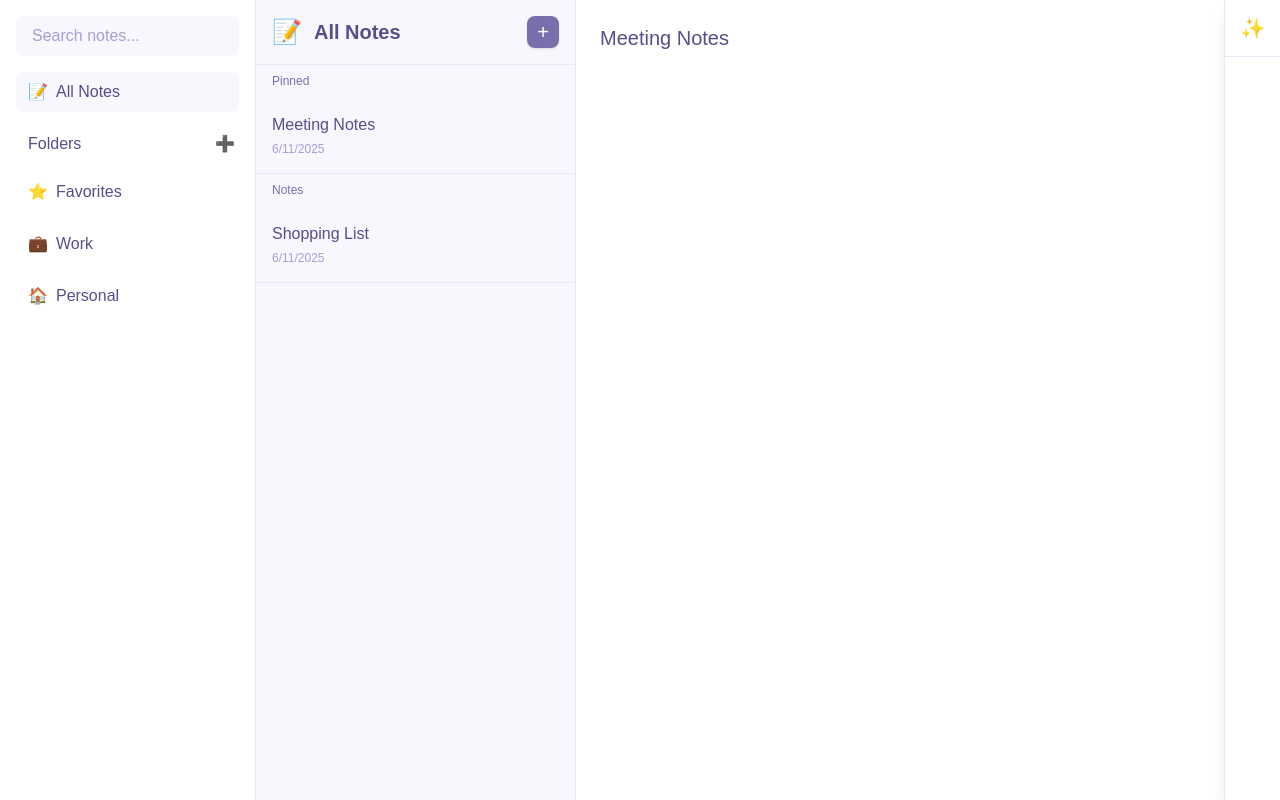
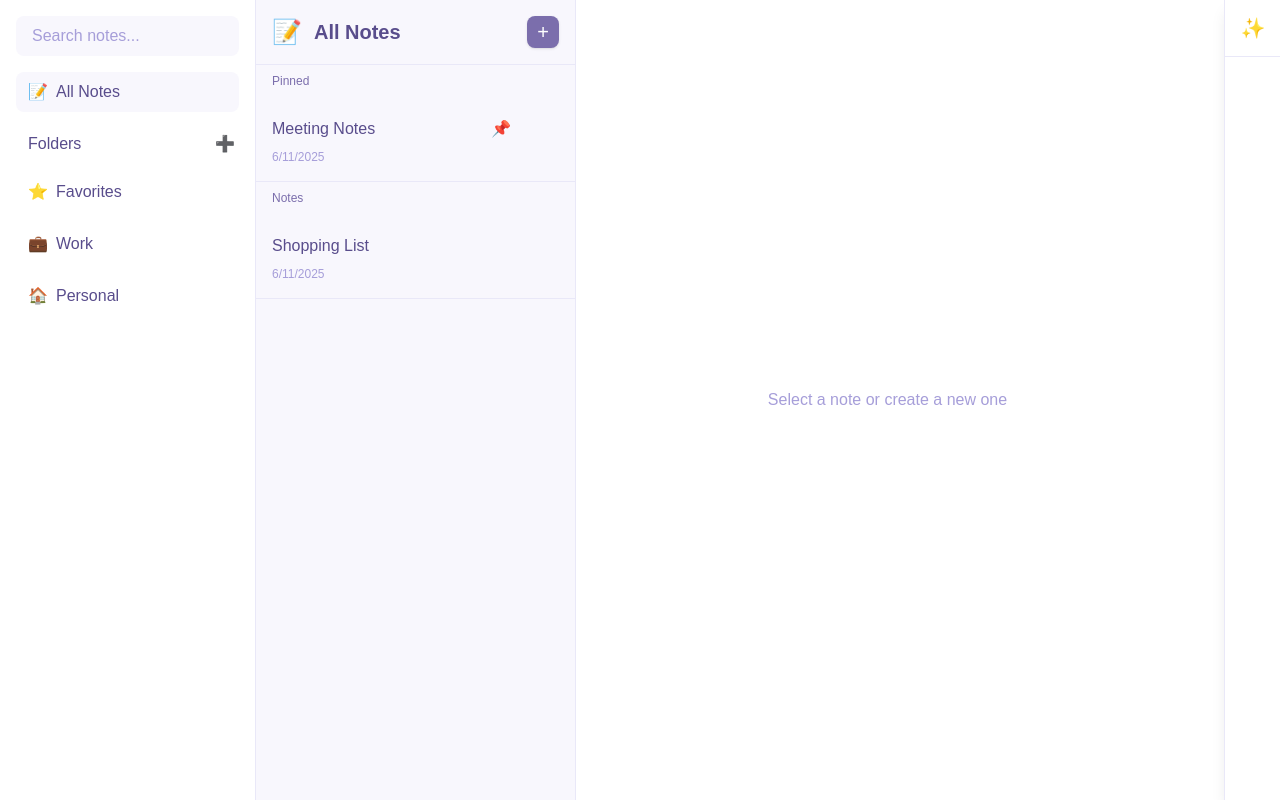
Before and after one commit to ecemkalinsaz/note-taking-app, a Next.js app: page /folders/all in a window 1280 px wide. Built offline with nearby package versions, Linux system fonts and the light colour scheme.

Commit message:
Refactor NoteList and add NoteDetails component for improved note management and editing functionality

```diff
--- /dev/null
+++ b/components/NoteDetails.jsx
@@ -0,0 +1,253 @@
+'use client'
+import { useState, useRef, useEffect } from 'react'
+
+export default function NoteDetails({
+  note,
+  isCreating,
+  isEditing,
+  onSave,
+  onUpdate,
+  onCancel
+}) {
+  // Initialize with empty values
+  const [editingNote, setEditingNote] = useState({
+    title: '',
+    content: ''
+  })
+  const textareaRef = useRef(null)
+  const [showFontSize, setShowFontSize] = useState(false)
+  const [showColors, setShowColors] = useState(false)
+  const [selectedSize, setSelectedSize] = useState('3')
+  const [selectedColor, setSelectedColor] = useState('#594d8c')
+
+  // Reset both title and content when isCreating changes
+  useEffect(() => {
+    if (isCreating) {
+      setEditingNote({
+        title: '',
+        content: ''
+      })
+      // Clear the contentEditable div content
+      if (textareaRef.current) {
+        textareaRef.current.innerHTML = ''
+      }
+    } else if (isEditing && note) {
+      setEditingNote({
+        title: note.title,
+        content: note.content
+      })
+      if (textareaRef.current) {
+        textareaRef.current.innerHTML = note.content || ""
+      }
+    } else if (note) {
+      setEditingNote({
+        title: note.title,
+        content: note.content
+      })
+    }
+  }, [isCreating, isEditing, note])
+
+  const handleFormat = (command, value = null) => {
+    document.execCommand(command, false, value)
+    textareaRef.current?.focus()
+  }
+
+  const fontSizes = [
+    { label: 'Small', value: '1', size: '13px' },
+    { label: 'Normal', value: '3', size: '15px' },
+    { label: 'Medium', value: '4', size: '16px' },
+    { label: 'Large', value: '5', size: '18px' },
+    { label: 'Extra Large', value: '6', size: '20px' }
+  ]
+
+  const textColors = [
+    { label: 'Default', value: '#594d8c' },
+    { label: 'Purple', value: '#7b6eac' },
+    { label: 'Red', value: '#e44747' },
+    { label: 'Green', value: '#47e447' },
+    { label: 'Blue', value: '#4747e4' }
+  ]
+
+  const formatOptions = [
+    {
+      icon: '↶',
+      command: 'undo',
+      title: 'Undo'
+    },
+    {
+      icon: '↷',
+      command: 'redo',
+      title: 'Redo'
+    },
+    { icon: 'B', command: 'bold', title: 'Bold' },
+    { icon: 'I', command: 'italic', title: 'Italic' },
+    { icon: 'U', command: 'underline', title: 'Underline' },
+    { icon: 'S', command: 'strikeThrough', title: 'Strike through' },
+    {
+      icon: '•',
+      command: 'insertUnorderedList',
+      title: 'Bullet list'
+    },
+    {
+      icon: '1.',
+      command: 'insertOrderedList',
+      title: 'Number list'
+    }
+  ]
+
+  const handleSave = () => {
+    const noteData = {
+      title: editingNote.title,
+      content: textareaRef.current.innerHTML
+    }
+
+    if (isEditing && note) {
+      onUpdate({ ...noteData, id: note.id })
+    } else {
+      onSave(noteData)
+    }
+  }
+
+  return (
+    <div className="flex-1 bg-white pr-20">
+      {(isCreating || isEditing) ? (
+        <div className="h-full relative">
+          <div className="p-6">
+            <input
+              type="text"
+              placeholder="Note title"
+              value={editingNote.title}
+              onChange={(e) => setEditingNote(prev => ({ ...prev, title: e.target.value }))}
+              className="w-full text-xl font-medium text-[#594d8c] placeholder-[#a69ed9] bg-transparent focus:outline-none"
+            />
+            <div
+              ref={textareaRef}
+              contentEditable
+              className="w-full h-[calc(100vh-300px)] mt-4 text-[#594d8c] focus:outline-none"
+              onInput={(e) => setEditingNote(prev => ({ ...prev, content: e.target.innerHTML }))}
+              placeholder="Start writing..."
+            />
+          </div>
+
+          {/* Formatting Toolbar */}
+          <div className="absolute bottom-[68px] left-0 right-0 p-2 bg-white border-t border-[#e9e8f8] flex items-center space-x-2">
+            {/* Font Size Button */}
+            <div className="relative">
+              <button
+                onClick={() => setShowFontSize(!showFontSize)}
+                className="px-3 py-2 flex items-center space-x-2 hover:bg-[#f8f7fd] rounded text-[#594d8c] transition-colors"
+              >
+                <span className="text-sm">
+                  {fontSizes.find(s => s.value === selectedSize)?.label || 'Size'}
+                </span>
+                <span className="text-xs">▼</span>
+              </button>
+
+              {showFontSize && (
+                <div className="absolute bottom-full left-0 mb-1 w-36 bg-white rounded-lg shadow-lg border border-[#e9e8f8] py-1 z-50">
+                  {fontSizes.map(size => (
+                    <button
+                      key={size.value}
+                      onClick={() => {
+                        handleFormat('fontSize', size.value)
+                        setSelectedSize(size.value)
+                        setShowFontSize(false)
+                      }}
+                      className={`w-full px-4 py-2 text-left text-sm hover:bg-[#f8f7fd] transition-colors flex items-center justify-between ${
+                        selectedSize === size.value ? 'text-[#7b6eac] font-medium' : 'text-[#594d8c]'
+                      }`}
+                      style={{ fontSize: size.size }}
+                    >
+                      {size.label}
+                      {selectedSize === size.value && <span>✓</span>}
+                    </button>
+                  ))}
+                </div>
+              )}
+            </div>
+
+            {/* Color Picker Button */}
+            <div className="relative">
+              <button
+                onClick={() => setShowColors(!showColors)}
+                className="px-3 py-2 flex items-center space-x-2 hover:bg-[#f8f7fd] rounded text-[#594d8c] transition-colors"
+              >
+                <div
+                  className="w-4 h-4 rounded-full border border-[#e9e8f8]"
+                  style={{ backgroundColor: selectedColor }}
+                />
+                <span className="text-xs">▼</span>
+              </button>
+
+              {showColors && (
+                <div className="absolute bottom-full left-0 mb-1 w-36 bg-white rounded-lg shadow-lg border border-[#e9e8f8] p-2 z-50">
+                  <div className="grid grid-cols-5 gap-1">
+                    {textColors.map(color => (
+                      <button
+                        key={color.value}
+                        onClick={() => {
+                          handleFormat('foreColor', color.value)
+                          setSelectedColor(color.value)
+                          setShowColors(false)
+                        }}
+                        className={`w-6 h-6 rounded-full border border-[#e9e8f8] hover:scale-110 transition-transform ${
+                          selectedColor === color.value ? 'ring-2 ring-[#7b6eac] ring-offset-2' : ''
+                        }`}
+                        style={{ backgroundColor: color.value }}
+                        title={color.label}
+                      />
+                    ))}
+                  </div>
+                </div>
+              )}
+            </div>
+
+            <div className="h-6 w-[1px] bg-[#e9e8f8] mx-2" />
+
+            {formatOptions.map(option => (
+              <button
+                key={option.command}
+                onClick={() => handleFormat(option.command)}
+                className="p-2 hover:bg-[#f8f7fd] rounded text-[#594d8c] transition-colors"
+                title={option.title}
+              >
+                {option.icon}
+              </button>
+            ))}
+          </div>
+
+          {/* Save/Cancel Buttons */}
+          <div className="absolute bottom-0 left-0 right-0 p-4 bg-white border-t border-[#e9e8f8]">
+            <div className="flex justify-end space-x-2">
+              <button
+                onClick={onCancel}
+                className="px-4 py-2 text-[#594d8c] hover:bg-[#f8f7fd] rounded-lg transition-colors"
+              >
+                Cancel
+              </button>
+              <button
+                onClick={handleSave}
+                className="px-4 py-2 bg-[#7b6eac] hover:bg-[#6a5d9b] text-white rounded-lg transition-colors shadow-sm"
+              >
+                {isEditing ? 'Update Note' : 'Save Note'}
+              </button>
+            </div>
+          </div>
+        </div>
+      ) : note ? ( // Add conditional check for note
+        <div className="p-6">
+          <h1 className="text-xl font-medium text-[#594d8c]">{note.title}</h1>
+          <div
+            className="mt-4 text-[#594d8c]"
+            dangerouslySetInnerHTML={{ __html: note.content }}
+          />
+        </div>
+      ) : (
+        // Show placeholder when no note is selected
+        <div className="h-full flex items-center justify-center text-[#a69ed9]">
+          <p>Select a note or create a new one</p>
+        </div>
+      )}
+    </div>
+  )
+}
--- a/components/NoteList.jsx
+++ b/components/NoteList.jsx
@@ -1,10 +1,9 @@
 'use client'
 import { useState, useEffect } from 'react'
 import { defaultFolders } from '@/data/folders'
-import PinnedNotes from './PinnedNotes'
+import NoteDetails from './NoteDetails'
 
 export default function NoteList({ notes: initialNotes, currentFolder }) {
-  // Get saved notes from localStorage or use initial notes
   const [notes, setNotes] = useState(() => {
     if (typeof window !== 'undefined') {
       const savedNotes = localStorage.getItem('notes')
@@ -12,13 +11,10 @@ export default function NoteList({ notes: initialNotes, currentFolder }) {
     }
     return initialNotes
   })
-
+  const [selectedNote, setSelectedNote] = useState(null)
   const [isCreatingNote, setIsCreatingNote] = useState(false)
-  const [newNote, setNewNote] = useState({
-    title: '',
-    content: ''
-  })
-  const [selectedNote, setSelectedNote] = useState(null)
+  const [isEditing, setIsEditing] = useState(false)
+  const [activeMenu, setActiveMenu] = useState(null)
 
   // Save notes to localStorage whenever they change
   useEffect(() => {
@@ -26,21 +22,19 @@ export default function NoteList({ notes: initialNotes, currentFolder }) {
   }, [notes])
 
   // Update handleSaveNote to actually save the note
-  const handleSaveNote = () => {
-    if (newNote.title.trim() || newNote.content.trim()) {
+  const handleSaveNote = (noteData) => {
     const note = {
       id: Date.now().toString(), // Generate unique ID
-        ...newNote,
+      ...noteData,
       date: new Date().toISOString(),
       folderId: currentFolder,
       isPinned: false,
-        snippet: newNote.content.slice(0, 100) // Create snippet from content
+      snippet: noteData.content.slice(0, 100) // Create snippet from content
     }
 
     setNotes(prevNotes => [...prevNotes, note])
     setIsCreatingNote(false)
     setNewNote({ title: '', content: '' })
-    }
   }
 
   // Get current folder info
@@ -80,10 +74,17 @@ export default function NoteList({ notes: initialNotes, currentFolder }) {
     ))
   }
 
+  const handleDeleteNote = (noteId) => {
+    setNotes(prevNotes => prevNotes.filter(note => note.id !== noteId))
+    if (selectedNote?.id === noteId) {
+      setSelectedNote(null)
+    }
+  }
+
   const NoteCard = ({ note }) => (
-    <div className="p-4 bg-white rounded-lg border border-[#e9e8f8] hover:shadow-md transition-all group">
+    <div className="p-4 bg-white rounded-lg border border-[#e9e8f8] hover:shadow-md transitio-nall group">
       <div className="flex items-start justify-between">
-        <h3 className="font-medium text-[#594d8c]">{note.title}</h3>
+        <h3 className="font-medium text-[#594d8c]">{note.title}</h3>z
         <button
           onClick={() => handleTogglePin(note.id)}
           className="text-[#a69ed9] hover:text-[#7b6eac] transition-colors"
@@ -102,39 +103,113 @@ export default function NoteList({ notes: initialNotes, currentFolder }) {
     setIsCreatingNote(true)
   }
 
+  const handleUpdateNote = (noteData) => {
+    setNotes(prevNotes => prevNotes.map(note =>
+      note.id === noteData.id
+        ? {
+            ...note,
+            ...noteData,
+            date: new Date().toISOString(),
+            snippet: noteData.content.slice(0, 100)
+          }
+        : note
+    ))
+    setIsEditing(false)
+    setSelectedNote(prevNote => ({
+      ...prevNote,
+      ...noteData,
+      date: new Date().toISOString()
+    }))
+  }
+
   const NoteListItem = ({ note }) => (
     <div
-      onClick={() => setSelectedNote(note)}
-      className={`flex items-start p-4 hover:bg-[#f8f7fd] border-b border-[#e9e8f8] cursor-pointer group transition-colors ${
+      onClick={() => {
+        setSelectedNote(note)
+        setIsCreatingNote(false)
+        setIsEditing(false)
+      }}
+      className={`flex items-start p-4 hover:bg-[#f8f7fd] border-b border-[#e9e8f8] cursor-pointer group transition-colors relative ${
         selectedNote?.id === note.id ? 'bg-[#f8f7fd]' : ''
       }`}
     >
-      <div className="w-64 pr-6">
+      <div className="flex-1 pr-4">
         <div className="flex items-center justify-between">
           <h3 className="font-medium text-[#594d8c] truncate">{note.title}</h3>
+          <div className="flex items-center space-x-2">
+            {note.isPinned && (
+              <span className="text-[#a69ed9]">📌</span>
+            )}
             <button
               onClick={(e) => {
                 e.stopPropagation()
-              handleTogglePin(note.id)
+                setActiveMenu(activeMenu === note.id ? null : note.id)
               }}
-            className="text-[#a69ed9] hover:text-[#7b6eac] transition-colors opacity-0 group-hover:opacity-100"
+              className="text-[#a69ed9] hover:text-[#7b6eac] transition-colors opacity-0 group-hover:opacity-100 p-1 hover:bg-[#e9e8f8] rounded"
             >
-            {note.isPinned ? '📌' : ''}
+              ⋮
             </button>
+          </div>
         </div>
         <time className="text-xs text-[#a69ed9] block mt-1">
           {new Date(note.date).toLocaleDateString()}
         </time>
       </div>
+
+      {/* Context Menu */}
+      {activeMenu === note.id && (
+        <div
+          className="absolute right-12 top-10 w-36 bg-white rounded-lg shadow-lg border border-[#e9e8f8] py-1 z-50"
+          onClick={e => e.stopPropagation()}
+        >
+          <button
+            onClick={() => {
+              handleTogglePin(note.id)
+              setActiveMenu(null)
+            }}
+            className="w-full px-4 py-2 text-left text-sm text-[#594d8c] hover:bg-[#f8f7fd] flex items-center space-x-2"
+          >
+            <span>{note.isPinned ? 'Unpin' : 'Pin'}</span>
+            <span>{note.isPinned ? '✖️' : '📌'}</span>
+          </button>
+          <button
+            onClick={() => {
+              handleDeleteNote(note.id)
+              setActiveMenu(null)
+            }}
+            className="w-full px-4 py-2 text-left text-sm text-red-500 hover:bg-[#f8f7fd] flex items-center space-x-2"
+          >
+            <span>Delete</span>
+            <span>🗑️</span>
+          </button>
+          <button
+            onClick={() => {
+              setIsEditing(true)
+              setIsCreatingNote(false)
+              setSelectedNote(note)
+              setActiveMenu(null)
+            }}
+            className="w-full px-4 py-2 text-left text-sm text-[#594d8c] hover:bg-[#f8f7fd] flex items-center space-x-2"
+          >
+            <span>Edit</span>
+            <span>✏️</span>
+          </button>
+        </div>
+      )}
     </div>
   )
 
+  // Add click outside handler to close menu
   useEffect(() => {
-    // Set first note as selected when notes change
-    if (folderNotes.length && !selectedNote) {
-      setSelectedNote(folderNotes[0])
+    const handleClickOutside = (event) => {
+      if (activeMenu && !event.target.closest('.group')) {
+        setActiveMenu(null)
       }
-  }, [folderNotes])
+    }
+
+    document.addEventListener('mousedown', handleClickOutside)
+    return () => document.removeEventListener('mousedown', handleClickOutside)
+  }, [activeMenu])
 
   return (
     <div className="flex flex-1 border-r border-[#e9e8f8]">
@@ -189,55 +264,17 @@ export default function NoteList({ notes: initialNotes, currentFolder }) {
       </div>
 
       {/* Note Content - Right Side with adjusted padding */}
-      <div className="flex-1 bg-white pr-20"> {/* Added pr-20 here */}
-        {isCreatingNote ? (
-          <div className="h-full relative"> {/* Added relative positioning */}
-            <div className="p-6">
-              <input
-                type="text"
-                placeholder="Note title"
-                value={newNote.title}
-                onChange={(e) => setNewNote({ ...newNote, title: e.target.value })}
-                className="w-full text-xl font-medium text-[#594d8c] placeholder-[#a69ed9] bg-transparent focus:outline-none"
+      <NoteDetails
+        note={selectedNote}
+        isCreating={isCreatingNote}
+        isEditing={isEditing}
+        onSave={handleSaveNote}
+        onUpdate={handleUpdateNote}
+        onCancel={() => {
+          setIsCreatingNote(false)
+          setIsEditing(false)
+        }}
       />
-              <textarea
-                placeholder="Start writing..."
-                value={newNote.content}
-                onChange={(e) => setNewNote({ ...newNote, content: e.target.value })}
-                className="w-full h-[calc(100vh-200px)] mt-4 text-[#594d8c] placeholder-[#a69ed9] bg-transparent focus:outline-none resize-none"
-              />
-            </div>
-            <div className="absolute bottom-0 left-0 right-0 p-4 bg-white border-t border-[#e9e8f8]">
-              {/* Changed from fixed to absolute and adjusted width */}
-              <div className="flex justify-end space-x-2">
-                <button
-                  onClick={() => setIsCreatingNote(false)}
-                  className="px-4 py-2 text-[#594d8c] hover:bg-[#f8f7fd] rounded-lg transition-colors"
-                >
-                  Cancel
-                </button>
-                <button
-                  onClick={handleSaveNote}
-                  className="px-4 py-2 bg-[#7b6eac] hover:bg-[#6a5d9b] text-white rounded-lg transition-colors shadow-sm"
-                >
-                  Save Note
-                </button>
-              </div>
-            </div>
-          </div>
-        ) : selectedNote ? (
-          <div className="p-6">
-            <h1 className="text-xl font-medium text-[#594d8c]">{selectedNote.title}</h1>
-            <div className="mt-4 text-[#594d8c]">
-              {selectedNote.content}
-            </div>
-          </div>
-        ) : (
-          <div className="h-full flex items-center justify-center text-[#a69ed9]">
-            Select a note or create a new one
-          </div>
-        )}
-      </div>
     </div>
   )
 }
```
Also changed, not shown: components/Sidebar.jsx (+14 -3 lines). Lines whose indentation alone changed are shown as unchanged.
